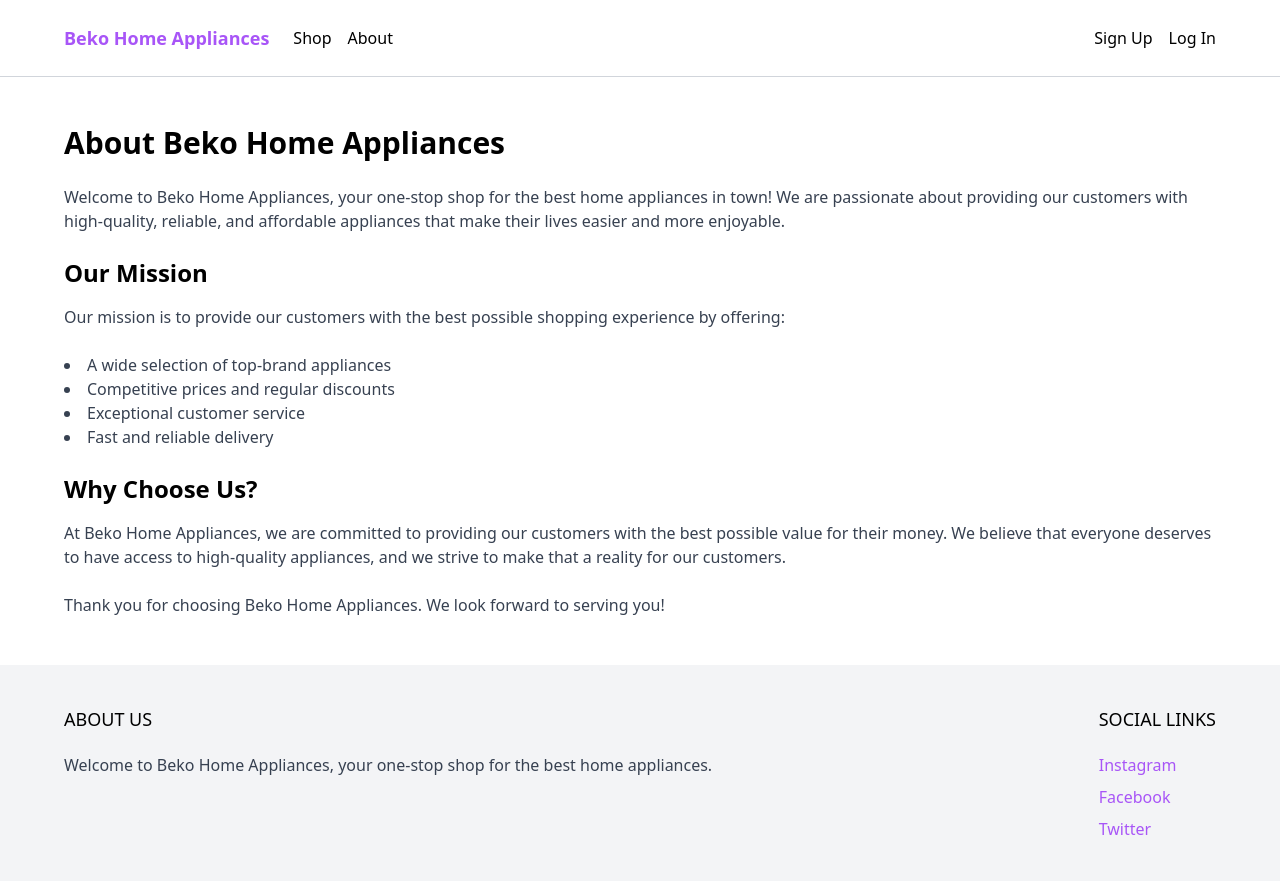
After one commit to danndongi02/bekoHomeAppliances, a Django app: page /about/ in a window 1280 px wide. The commit adds this page. Run offline with Django 4.2, Linux system fonts and the light colour scheme; some libraries are stand-ins or nearby versions.

Commit message:
feat: Add an about us page with basic information about the store.

```diff
--- /dev/null
+++ b/core/templates/core/about.html
@@ -0,0 +1,40 @@
+{% extends 'core/base.html' %}
+
+{% block title %}About Us{% endblock title %}
+
+{% block content %}
+    <div class="max-w-6xl mx-auto py-12 px-6 xl:px-0">
+        <h1 class="text-3xl font-semibold mb-6">About Beko Home Appliances</h1>
+
+        <p class="text-gray-700 mb-6">
+            Welcome to Beko Home Appliances, your one-stop shop for the best home appliances in town!
+            We are passionate about providing our customers with high-quality, reliable, and affordable appliances
+            that make their lives easier and more enjoyable.
+        </p>
+
+        <h2 class="text-2xl font-semibold mb-4">Our Mission</h2>
+
+        <p class="text-gray-700 mb-6">
+            Our mission is to provide our customers with the best possible shopping experience by offering:
+        </p>
+
+        <ul class="list-disc list-inside text-gray-700 mb-6">
+            <li>A wide selection of top-brand appliances</li>
+            <li>Competitive prices and regular discounts</li>
+            <li>Exceptional customer service</li>
+            <li>Fast and reliable delivery</li>
+        </ul>
+
+        <h2 class="text-2xl font-semibold mb-4">Why Choose Us?</h2>
+
+        <p class="text-gray-700 mb-6">
+            At Beko Home Appliances, we are committed to providing our customers with the best possible value for their money.
+            We believe that everyone deserves to have access to high-quality appliances,
+            and we strive to make that a reality for our customers.
+        </p>
+
+        <p class="text-gray-700">
+            Thank you for choosing Beko Home Appliances. We look forward to serving you!
+        </p>
+    </div>
+{% endblock content %}
--- a/core/templates/core/navbar.html
+++ b/core/templates/core/navbar.html
@@ -5,7 +5,7 @@
 
             <ul class="flex items-center space-x-4">
                 <li><a href="{% url 'shop' %}">Shop</a></li>
-                <li><a href="#">About</a></li>
+                <li><a href="{% url 'about' %}">About</a></li>
             </ul>
         </div>
 
--- a/core/urls.py
+++ b/core/urls.py
@@ -3,6 +3,7 @@ from django.contrib.auth import views as auth_views  # Import auth_views
 
 from core.views import homepage, shop, signup, myAccount, account_edit
 from product.views import product
+from .views import about  # Import the about view
 
 urlpatterns = [
     path("", homepage, name="homepage"),
@@ -13,4 +14,5 @@ urlpatterns = [
     path("logout/", auth_views.LogoutView.as_view(next_page='/'), name="logout"),
     path("shop/", shop, name="shop"),
     path("shop/<slug:slug>/", product, name="product"),
+    path("about/", about, name="about"),
 ]
--- a/core/views.py
+++ b/core/views.py
@@ -72,3 +72,6 @@ def shop(request):
         'active_category': active_category
     }
     return render(request, 'core/shop.html', context)
+
+def about(request):
+    return render(request, 'core/about.html')
```
